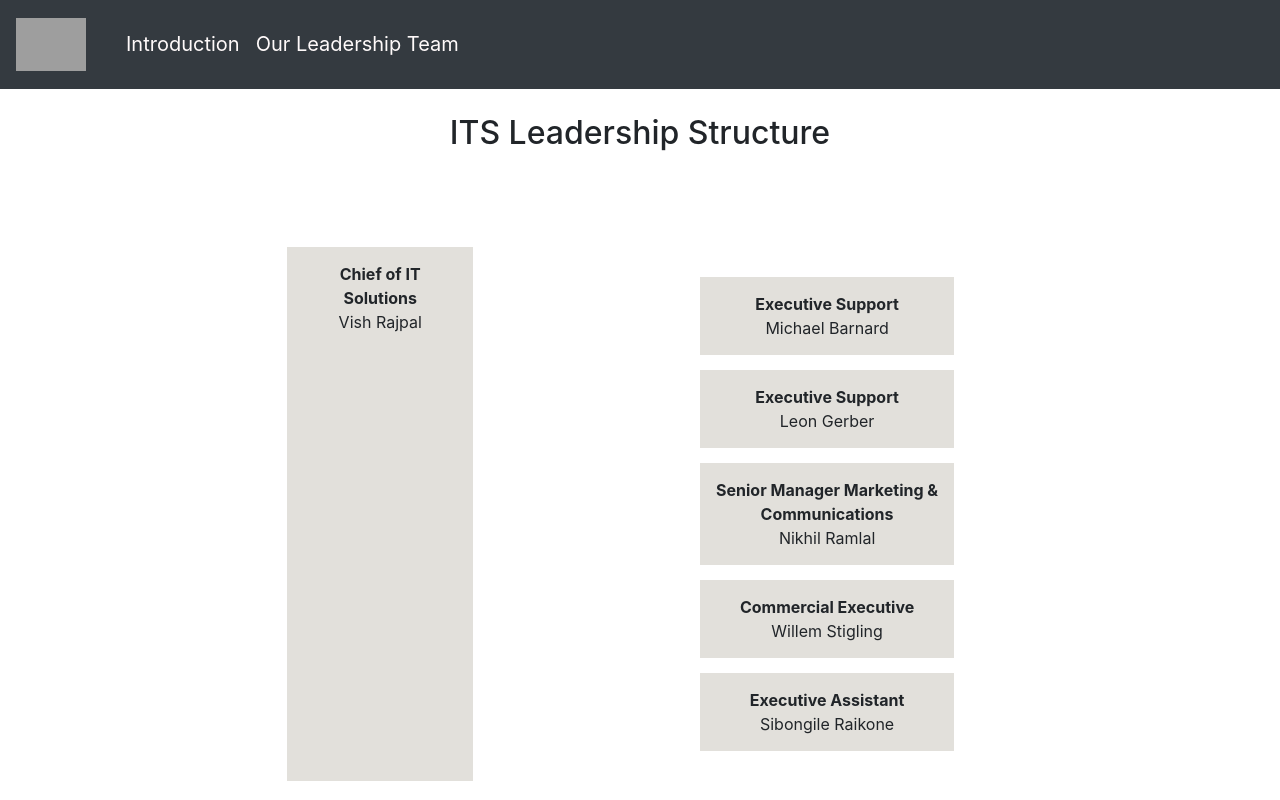
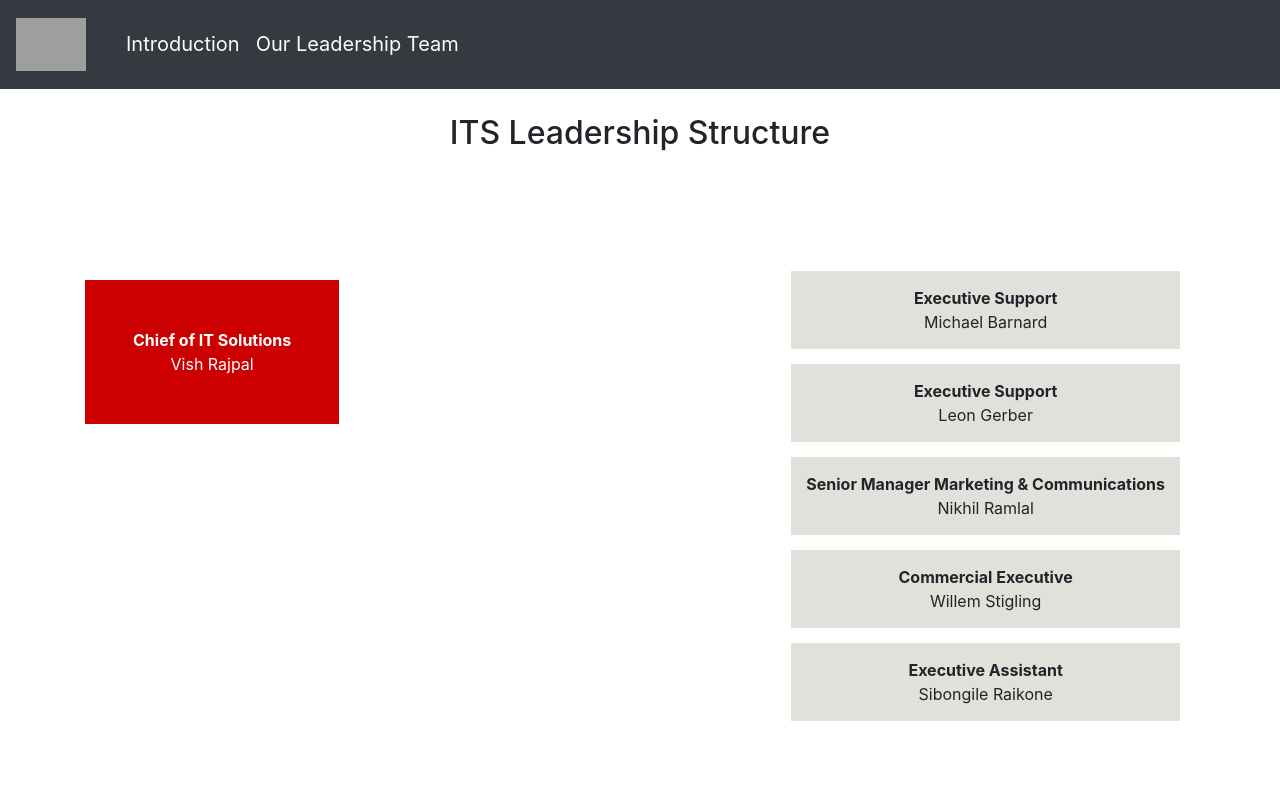
Before and after one commit to Zupirio/ITS-structure, an Angular app: page /structure in a window 1280 px wide. Shown: the top 800 px of the page. Built offline with nearby package versions, Linux system fonts and the light colour scheme; grey boxes are pictures that could not be loaded.

Commit message:
structure

```diff
--- a/src/app/structure/structure.component.css
+++ b/src/app/structure/structure.component.css
@@ -17,3 +17,8 @@ body {
  background-blend-mode: lighten;
  border-radius: 15% 15% 15% 15% / 15% 15% 15% 15%;
 }
+
+.chief, .vish
+{
+    color: white;
+}
--- a/src/app/structure/structure.component.html
+++ b/src/app/structure/structure.component.html
@@ -2,21 +2,15 @@
   <body>
   <h2 style="text-align: center; font-size: 20; padding-top: 2%" >ITS Leadership Structure</h2>
   <br><br><br>
+    <div class="container" >
+        <div class="float-xl-left p-5 mt-5"  style="background-color:#cc0000; text-align: center"data-toggle="modal" data-target="#myModal">
+            <div class="chief"> <b>Chief of IT Solutions</b> </div>
+            <div class="vish"> Vish Rajpal </div>
+        </div>
+      </div>
+  <br>
 
-
-<div class="container">
-
-  <table class="table">
-    <tr>
-      <td></td>
-      <td style="background-color:#e2e0db; text-align: center"data-toggle="modal" data-target="#myModal">
-          <div class="title"> <b>Chief of IT Solutions</b> </div>
-          <div class="sub"> Vish Rajpal </div>
-      </td>
-      <td></td>
-      <td>
-
-          <div class="container">
+  <div class="container" align="right">
       <table style ="text-align:right">
 
           <tr>
@@ -51,6 +45,17 @@
           </tr>
         </table>
   </div>
+
+<div class="container">
+
+  <table class="table">
+    <tr>
+      <td></td>
+
+      <td></td>
+      <td>
+
+
 
       </td>
       <td></td>
```
Lines whose indentation alone changed are shown as unchanged.
